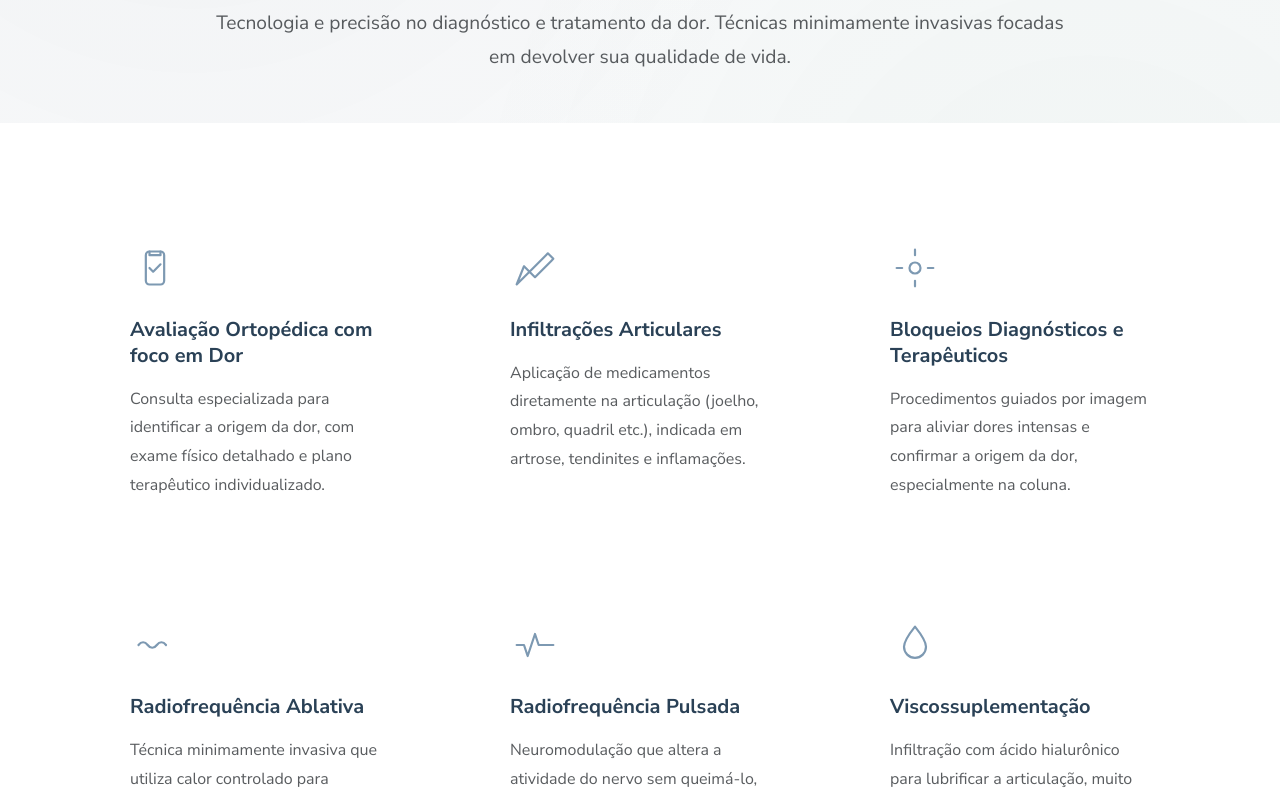
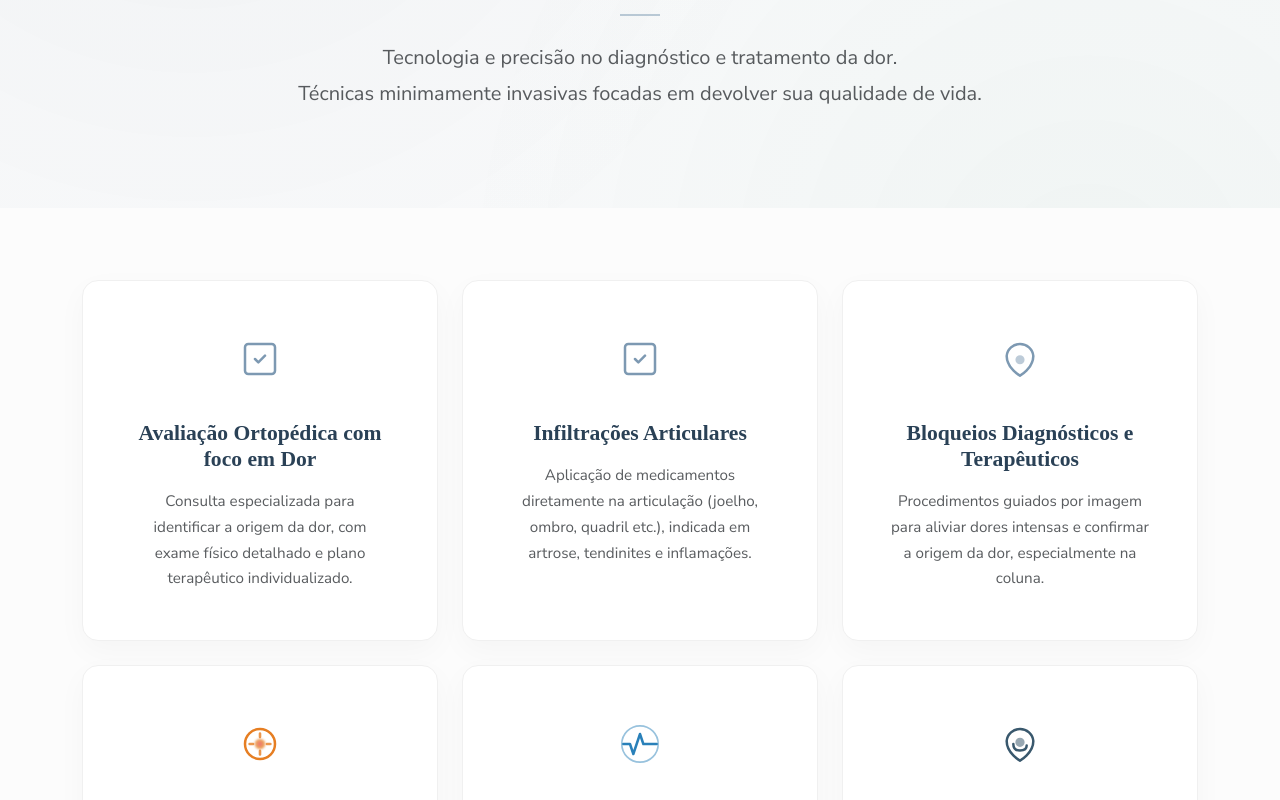
Before and after one commit to benedetjv/teste-site, a Next.js app: page /procedimentos in a window 1280 px wide. Shown: the part 400-1200 px from the top of the page. Built offline with nearby package versions, Linux system fonts and the light colour scheme; a web font is replaced by a local one.

Commit message:
style: implement unique micro-animations for each procedure and fix brand font usage

```diff
--- a/src/app/procedimentos/page.tsx
+++ b/src/app/procedimentos/page.tsx
@@ -13,10 +13,23 @@ export default function ProcedimentosPage() {
             <Header />
             <main className="flex-grow-1 pt-5 mt-5">
                 <div className="container py-5 text-center mt-5">
-                    <h5 className="text-uppercase fw-bold mb-3" style={{ color: '#7d99b2', letterSpacing: '3px', fontSize: '0.85rem' }}>Especialidades</h5>
-                    <h1 className="mb-4 display-4" style={{ fontFamily: '"Safira March", serif', color: '#2a4156' }}>Tratamentos e Procedimentos</h1>
-                    <p className="lead text-muted mx-auto mb-0" style={{ maxWidth: '850px', fontSize: '1.2rem', fontWeight: '300', lineHeight: '1.8' }}>
-                        Tecnologia e precisão no diagnóstico e tratamento da dor. Técnicas minimamente invasivas focadas em devolver sua qualidade de vida.
+                    <h5 className="text-uppercase fw-bold mb-3" style={{ color: '#7d99b2', letterSpacing: '4px', fontSize: '0.8rem', opacity: 0.8 }}>Especialidades</h5>
+                    <h1 className="mb-4 display-3" style={{
+                        fontFamily: '"Safira March", serif',
+                        color: '#2a4156',
+                        fontWeight: 'normal'
+                    }}>Tratamentos e Procedimentos</h1>
+
+                    <div className="mx-auto mb-4" style={{ width: '40px', height: '2px', backgroundColor: '#7d99b2', opacity: 0.5 }}></div>
+
+                    <p className="lead text-muted mx-auto mb-5" style={{
+                        maxWidth: '900px',
+                        fontSize: '1.25rem',
+                        fontWeight: '300',
+                        lineHeight: '1.8'
+                    }}>
+                        Tecnologia e precisão no diagnóstico e tratamento da dor.<br className="d-none d-md-block" />
+                        Técnicas minimamente invasivas focadas em devolver sua qualidade de vida.
                     </p>
                 </div>
                 <Servicos />
--- a/src/components/Servicos.tsx
+++ b/src/components/Servicos.tsx
@@ -4,36 +4,112 @@ import React from "react";
 import { siteContent } from "../content";
 import { motion, Variants } from "framer-motion";
 
-interface ServiceIconProps {
-  svgPath: string;
-}
+// --- Custom Animated Icons for each Service ---
 
-function ServiceIcon({ svgPath }: ServiceIconProps) {
-  return (
-    <svg
-      className="servico-icon-elegant"
-      viewBox="0 0 24 24"
-      role="img"
-      aria-hidden="true"
-      fill="none"
-      stroke="currentColor"
-      strokeWidth="1.2"
-      strokeLinecap="round"
-      strokeLinejoin="round"
-      dangerouslySetInnerHTML={{ __html: svgPath }}
-    />
-  );
-}
+const IconWrapper = ({ children, color = "#7d99b2" }: { children: React.ReactNode, color?: string }) => (
+  <div className="mb-4 d-flex align-items-center justify-content-center" style={{ width: '60px', height: '60px', color }}>
+    {children}
+  </div>
+);
 
-const itemVariants: Variants = {
-  hidden: { opacity: 0, y: 20 },
+// 1. Avaliação Ortopédica (Checklist Animada)
+const IconAvaliacao = () => (
+  <IconWrapper>
+    <svg viewBox="0 0 24 24" width="40" height="40" fill="none" stroke="currentColor" strokeWidth="1.5" strokeLinecap="round" strokeLinejoin="round">
+      <rect x="3" y="3" width="18" height="18" rx="2" ry="2" />
+      <motion.path
+        d="M9 12l2 2 4-4"
+        initial={{ pathLength: 0 }}
+        whileInView={{ pathLength: 1 }}
+        transition={{ duration: 1, repeat: Infinity, repeatDelay: 2 }}
+      />
+    </svg>
+  </IconWrapper>
+);
+
+// 2. Infiltrações / Bloqueios (Efeito Líquido / Drop)
+const IconLiquido = ({ isGel = false }: { isGel?: boolean }) => (
+  <IconWrapper color={isGel ? "#39586d" : "#7d99b2"}>
+    <svg viewBox="0 0 24 24" width="40" height="40" fill="none" stroke="currentColor" strokeWidth="1.5" strokeLinecap="round" strokeLinejoin="round">
+      <path d="M12 22s-8-4.5-8-11.8A8 8 0 0 1 12 3a8 8 0 0 1 8 7.2c0 7.3-8 11.8-8 11.8z" />
+      <motion.circle
+        cx="12" cy="11" r="2"
+        fill="currentColor"
+        animate={isGel ? { scale: [1, 1.2, 1], opacity: [0.5, 0.8, 0.5] } : { y: [0, 5, 0], opacity: [0.3, 1, 0.3] }}
+        transition={{ duration: isGel ? 3 : 1.5, repeat: Infinity, ease: "easeInOut" }}
+      />
+      {isGel && (
+        <motion.path
+          d="M8 11c0 2 1.5 3 4 3s4-1 4-3"
+          animate={{ d: ["M8 11c0 2 1.5 3 4 3s4-1 4-3", "M8 12c0 3 1.5 4 4 4s4-1 4-3", "M8 11c0 2 1.5 3 4 3s4-1 4-3"] }}
+          transition={{ duration: 4, repeat: Infinity }}
+        />
+      )}
+    </svg>
+  </IconWrapper>
+);
+
+// 3. Radiofrequência Ablativa (Ponto de calor / Queimando)
+const IconAblativa = () => (
+  <IconWrapper color="#e67e22">
+    <svg viewBox="0 0 24 24" width="40" height="40" fill="none" stroke="currentColor" strokeWidth="1.5" strokeLinecap="round" strokeLinejoin="round">
+      <circle cx="12" cy="12" r="9" />
+      <motion.circle
+        cx="12" cy="12" r="2"
+        fill="#e74c3c"
+        animate={{ scale: [1, 2.5, 1], opacity: [0.8, 0.2, 0.8], filter: ["blur(0px)", "blur(4px)", "blur(0px)"] }}
+        transition={{ duration: 2, repeat: Infinity }}
+      />
+      <motion.path
+        d="M12 8v-2M12 18v-2M8 12h-2M18 12h-2"
+        animate={{ opacity: [1, 0.5, 1], scale: [1, 1.1, 1] }}
+        transition={{ duration: 1, repeat: Infinity }}
+      />
+    </svg>
+  </IconWrapper>
+);
+
+// 4. Radiofrequência Pulsada (Efeito Pulso)
+const IconPulsada = () => (
+  <IconWrapper color="#2980b9">
+    <svg viewBox="0 0 24 24" width="40" height="40" fill="none" stroke="currentColor" strokeWidth="1.5" strokeLinecap="round" strokeLinejoin="round">
+      <path d="M2 12h4l2 6 4-12 2 6h8" />
+      <motion.circle
+        cx="12" cy="12" r="1"
+        strokeWidth="1"
+        animate={{ r: [1, 20], opacity: [1, 0] }}
+        transition={{ duration: 2, repeat: Infinity, ease: "easeOut" }}
+      />
+      <motion.circle
+        cx="12" cy="12" r="1"
+        strokeWidth="1"
+        animate={{ r: [1, 20], opacity: [1, 0] }}
+        transition={{ duration: 2, repeat: Infinity, ease: "easeOut", delay: 1 }}
+      />
+    </svg>
+  </IconWrapper>
+);
+
+const getIcon = (titulo: string) => {
+  const t = titulo.toLowerCase();
+  if (t.includes('avaliação') || t.includes('avaliacao')) return <IconAvaliacao />;
+  if (t.includes('viscossuplementação') || t.includes('viscossuplementacao')) return <IconLiquido isGel={true} />;
+  if (t.includes('ablativa')) return <IconAblativa />;
+  if (t.includes('pulsada')) return <IconPulsada />;
+  if (t.includes('infiltração') || t.includes('bloqueio') || t.includes('infiltracao')) return <IconLiquido />;
+  return <IconAvaliacao />;
+};
+
+const cardVariants: Variants = {
+  hidden: { opacity: 0, scale: 0.95, y: 20 },
   visible: (i: number) => ({
     opacity: 1,
+    scale: 1,
     y: 0,
     transition: {
       delay: i * 0.1,
-      duration: 0.8,
-      ease: [0.215, 0.610, 0.355, 1.000]
+      duration: 0.6,
+      ease: [0.23, 1, 0.32, 1]
     }
   })
 };
@@ -42,34 +118,49 @@ export default function Servicos() {
   const { items } = siteContent.servicos;
 
   return (
-    <section id="servicos" className="py-5" style={{ backgroundColor: '#ffffff' }}>
-      <div className="container">
-        <div className="row g-4 pt-4">
+    <section id="servicos" className="py-5" style={{ backgroundColor: '#fcfcfc' }}>
+      <div className="container py-4">
+        <div className="row g-4">
           {items.map((item, index) => (
             <div className="col-lg-4 col-md-6" key={index}>
               <motion.div
-                className="h-100 p-4 p-md-5 rounded-4 border-0 position-relative hover-elegant-card transition-all"
+                className="card-procedimento h-100 p-4 p-md-5 rounded-4 position-relative transition-all"
                 custom={index}
                 initial="hidden"
                 whileInView="visible"
+                whileHover={{ y: -10 }}
                 viewport={{ once: true, margin: "-50px" }}
-                variants={itemVariants}
-                style={{ backgroundColor: '#fff', border: '1px solid #f2f2f2' }}
+                variants={cardVariants}
+                style={{
+                  backgroundColor: '#ffffff',
+                  border: '1px solid #f0f0f0',
+                  boxShadow: '0 10px 30px rgba(0,0,0,0.03)'
+                }}
               >
-                {/* Accent Detail */}
-                <div className="accent-line position-absolute start-0 top-0 bottom-0" style={{ width: '4px', backgroundColor: '#7d99b2', borderRadius: '4px 0 0 4px', opacity: 0, transition: 'opacity 0.3s ease' }}></div>
-
-                <div className="mb-4 d-flex align-items-center justify-content-center" style={{ width: '50px', height: '50px', color: '#7d99b2', transition: 'transform 0.3s ease' }}>
-                  <ServiceIcon svgPath={item.iconSvgPath} />
+                {/* Micro-Animation Icon Container */}
+                <div className="d-flex justify-content-center mb-2">
+                  {getIcon(item.titulo)}
                 </div>
 
-                <h4 className="fw-bold mb-3" style={{ color: '#2a4156', fontSize: '1.25rem', lineHeight: '1.3' }}>
+                <h4 className="text-center mb-3" style={{
+                  fontFamily: '"Safira March", serif',
+                  color: '#2a4156',
+                  fontSize: '1.35rem',
+                  lineHeight: '1.2'
+                }}>
                   {item.titulo}
                 </h4>
 
-                <p className="text-muted mb-0" style={{ lineHeight: '1.8', fontSize: '1rem', fontWeight: '300' }}>
+                <p className="text-muted text-center mb-0" style={{
+                  lineHeight: '1.7',
+                  fontSize: '0.95rem',
+                  fontWeight: '400'
+                }}>
                   {item.descricao}
                 </p>
+
+                {/* Subtle Decorative Hover Effect */}
+                <div className="hover-accent" />
               </motion.div>
             </div>
           ))}
@@ -77,27 +168,27 @@ export default function Servicos() {
       </div>
 
       <style jsx>{`
-        .servico-icon-elegant {
-          width: 44px;
-          height: 44px;
+        .card-procedimento {
+          overflow: hidden;
+          z-index: 1;
         }
-        .hover-elegant-card {
-          box-shadow: 0 4px 15px rgba(0,0,0,0.02);
-          cursor: default;
+        .card-procedimento:hover {
+          border-color: #7d99b2 !important;
+          box-shadow: 0 20px 50px rgba(42, 65, 86, 0.08) !important;
         }
-        .hover-elegant-card:hover {
-          transform: translateY(-8px);
-          box-shadow: 0 20px 40px rgba(0,0,0,0.06);
-          border-color: #eee !important;
+        .hover-accent {
+          position: absolute;
+          bottom: 0;
+          left: 0;
+          width: 100%;
+          height: 3px;
+          background-color: #7d99b2;
+          transform: scaleX(0);
+          transition: transform 0.4s ease;
+          transform-origin: left;
         }
-        .hover-elegant-card:hover .accent-line {
-          opacity: 1 !important;
-        }
-        .hover-elegant-card:hover svg {
-          transform: scale(1.1);
-        }
-        .transition-all {
-          transition: all 0.4s cubic-bezier(0.165, 0.84, 0.44, 1);
+        .card-procedimento:hover .hover-accent {
+          transform: scaleX(1);
         }
       `}</style>
     </section>
```
